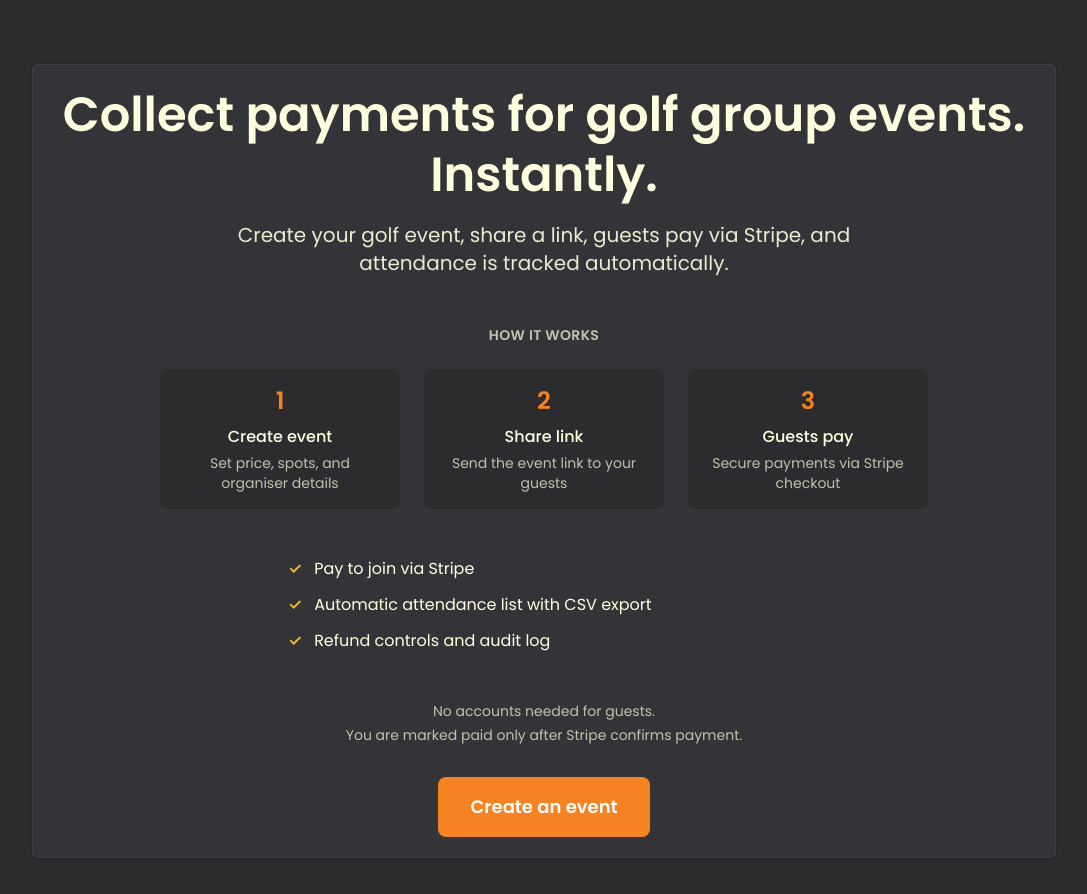
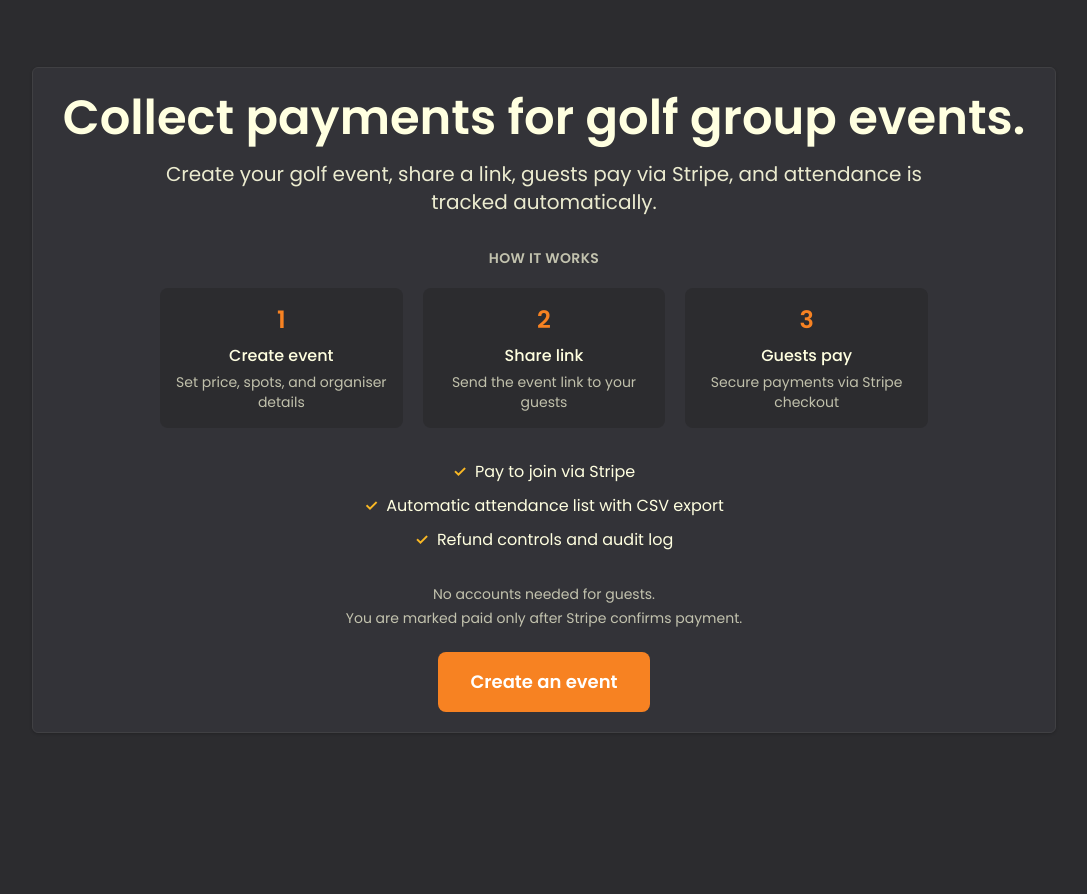
Before and after one commit to CamMacB17/alba-collect-host, a Next.js app: page / in a window 1280 px wide. Shown: the top 894 px of the page, without its empty margins (96-1183 px from the left). After the commit the page ends 800 px from the top, so only its background shows below. Built offline with nearby package versions, Linux system fonts and the light colour scheme.

Commit message:
UI: landing hero polish + admin block reorder

```diff
--- a/src/app/admin/[token]/page.tsx
+++ b/src/app/admin/[token]/page.tsx
@@ -281,6 +281,51 @@ export default async function AdminPage({ params }: { params: Promise<{ token: s
                 </div>
               </div>
             </div>
+
+            {/* Cleanup */}
+            <div>
+              <CleanupButton token={token} />
+            </div>
+
+            {/* Recent Actions */}
+            <div className="card">
+              <h2 className="text-base font-semibold mb-3" style={{ color: "#FFFFE0" }}>Recent Actions</h2>
+              {actionLogs.length === 0 ? (
+                <p className="text-xs py-3" style={{ color: "#FFFFE0", opacity: 0.6 }}>No actions logged yet</p>
+              ) : (
+                <div className="space-y-1.5">
+                  {actionLogs.map((log) => {
+                    const metadata = log.metadataJson as Record<string, unknown>;
+                    let summary = "";
+
+                    if (log.actionType === "REFUND_ALL") {
+                      const refunded = metadata.refunded as number | undefined;
+                      const attempted = metadata.attempted as number | undefined;
+                      const failed = metadata.failed as number | undefined;
+                      summary = `Refunded ${refunded || 0} of ${attempted || 0} payments${failed && failed > 0 ? `, ${failed} failed` : ""}`;
+                    } else if (log.actionType === "EVENT_CLOSE") {
+                      summary = "Event closed";
+                    } else if (log.actionType === "EVENT_REOPEN") {
+                      summary = "Event reopened";
+                    }
+
+                    return (
+                      <div key={log.id} className="flex items-start justify-between py-1.5" style={{ borderBottom: "1px solid #404043" }}>
+                        <div className="flex-1">
+                          <span className="text-xs font-medium" style={{ color: "#FFFFE0" }}>{log.actionType.replace(/_/g, " ")}</span>
+                          {summary && (
+                            <span className="text-xs ml-2" style={{ color: "#FFFFE0", opacity: 0.6 }}>— {summary}</span>
+                          )}
+                        </div>
+                        <span className="text-xs whitespace-nowrap ml-4" style={{ color: "#FFFFE0", opacity: 0.5 }}>
+                          {log.createdAt ? formatDate(log.createdAt) : "—"}
+                        </span>
+                      </div>
+                    );
+                  })}
+                </div>
+              )}
+            </div>
           </div>
 
           {/* Right Column */}
@@ -327,14 +372,7 @@ export default async function AdminPage({ params }: { params: Promise<{ token: s
               </div>
             )}
 
-            {/* Cleanup */}
-            <div>
-              <CleanupButton token={token} />
-            </div>
-          </div>
-        </div>
-
-        {/* Attendees Table - Full Width */}
+            {/* Attendees Table - Moved to Right Column */}
             <div className="card">
               <div className="flex items-center justify-between mb-4">
                 <h2 className="text-base font-semibold" style={{ color: "#FFFFE0" }}>Attendees</h2>
@@ -427,45 +465,7 @@ export default async function AdminPage({ params }: { params: Promise<{ token: s
                 </div>
               )}
             </div>
-
-        {/* Recent Actions */}
-        <div className="card">
-          <h2 className="text-base font-semibold mb-3" style={{ color: "#FFFFE0" }}>Recent Actions</h2>
-          {actionLogs.length === 0 ? (
-            <p className="text-xs py-3" style={{ color: "#FFFFE0", opacity: 0.6 }}>No actions logged yet</p>
-          ) : (
-            <div className="space-y-1.5">
-              {actionLogs.map((log) => {
-                const metadata = log.metadataJson as Record<string, unknown>;
-                let summary = "";
-
-                if (log.actionType === "REFUND_ALL") {
-                  const refunded = metadata.refunded as number | undefined;
-                  const attempted = metadata.attempted as number | undefined;
-                  const failed = metadata.failed as number | undefined;
-                  summary = `Refunded ${refunded || 0} of ${attempted || 0} payments${failed && failed > 0 ? `, ${failed} failed` : ""}`;
-                } else if (log.actionType === "EVENT_CLOSE") {
-                  summary = "Event closed";
-                } else if (log.actionType === "EVENT_REOPEN") {
-                  summary = "Event reopened";
-                }
-
-                return (
-                  <div key={log.id} className="flex items-start justify-between py-1.5" style={{ borderBottom: "1px solid #404043" }}>
-                    <div className="flex-1">
-                      <span className="text-xs font-medium" style={{ color: "#FFFFE0" }}>{log.actionType.replace(/_/g, " ")}</span>
-                      {summary && (
-                        <span className="text-xs ml-2" style={{ color: "#FFFFE0", opacity: 0.6 }}>— {summary}</span>
-                      )}
           </div>
-                    <span className="text-xs whitespace-nowrap ml-4" style={{ color: "#FFFFE0", opacity: 0.5 }}>
-                      {log.createdAt ? formatDate(log.createdAt) : "—"}
-                    </span>
-                  </div>
-                );
-              })}
-            </div>
-          )}
         </div>
       </div>
     </main>
--- a/src/app/page.tsx
+++ b/src/app/page.tsx
@@ -2,23 +2,23 @@ import Link from "next/link";
 
 export default function Home() {
   return (
-    <main className="min-h-screen py-16 px-4 sm:px-6 lg:px-8 flex items-center justify-center" style={{ background: "#2C2C2F" }}>
+    <main className="min-h-screen py-12 px-4 sm:px-6 lg:px-8 flex items-center justify-center" style={{ background: "#2C2C2F" }}>
       <div className="max-w-5xl mx-auto w-full">
         <div className="card text-center">
-          <h1 className="text-3xl sm:text-4xl md:text-5xl font-semibold mb-4 leading-tight" style={{ color: "#FFFFE0" }}>
-            Collect payments for golf group events.<br className="hidden sm:block" /> Instantly.
+          <h1 className="text-3xl sm:text-4xl md:text-5xl font-semibold mb-3 leading-tight" style={{ color: "#FFFFE0" }}>
+            Collect payments for golf group events.
           </h1>
 
-          <p className="text-lg sm:text-xl mb-12 max-w-2xl mx-auto" style={{ color: "#FFFFE0", opacity: 0.9 }}>
+          <p className="text-lg sm:text-xl mb-8 max-w-3xl mx-auto" style={{ color: "#FFFFE0", opacity: 0.9 }}>
             Create your golf event, share a link, guests pay via Stripe, and attendance is tracked automatically.
           </p>
 
           {/* How it works */}
-          <div className="mb-12">
-            <h2 className="text-sm font-semibold uppercase tracking-wide mb-6" style={{ color: "#FFFFE0", opacity: 0.7 }}>
+          <div className="mb-8">
+            <h2 className="text-sm font-semibold uppercase tracking-wide mb-5" style={{ color: "#FFFFE0", opacity: 0.7 }}>
               How it works
             </h2>
-            <div className="grid grid-cols-1 md:grid-cols-3 gap-6 max-w-3xl mx-auto">
+            <div className="grid grid-cols-1 md:grid-cols-3 gap-5 max-w-3xl mx-auto">
               <div className="p-4 rounded-lg" style={{ background: "#2C2C2F" }}>
                 <div className="text-2xl font-semibold mb-2" style={{ color: "#F78222" }}>1</div>
                 <div className="text-base font-medium mb-1" style={{ color: "#FFFFE0" }}>Create event</div>
@@ -43,24 +43,25 @@ export default function Home() {
             </div>
           </div>
 
-          <div className="mb-12 text-left max-w-lg mx-auto">
-            <ul className="space-y-3 text-base" style={{ color: "#FFFFE0" }}>
-              <li className="flex items-start">
-                <span className="mr-3 font-semibold flex-shrink-0" style={{ color: "#FBB924" }}>✓</span>
+          {/* Feature list - centered */}
+          <div className="mb-8">
+            <ul className="space-y-2.5 text-base mx-auto inline-block" style={{ color: "#FFFFE0" }}>
+              <li className="flex items-center justify-center gap-2">
+                <span className="font-semibold" style={{ color: "#FBB924" }}>✓</span>
                 <span>Pay to join via Stripe</span>
               </li>
-              <li className="flex items-start">
-                <span className="mr-3 font-semibold flex-shrink-0" style={{ color: "#FBB924" }}>✓</span>
+              <li className="flex items-center justify-center gap-2">
+                <span className="font-semibold" style={{ color: "#FBB924" }}>✓</span>
                 <span>Automatic attendance list with CSV export</span>
               </li>
-              <li className="flex items-start">
-                <span className="mr-3 font-semibold flex-shrink-0" style={{ color: "#FBB924" }}>✓</span>
+              <li className="flex items-center justify-center gap-2">
+                <span className="font-semibold" style={{ color: "#FBB924" }}>✓</span>
                 <span>Refund controls and audit log</span>
               </li>
             </ul>
           </div>
 
-          <div className="mb-8 text-sm space-y-1" style={{ color: "#FFFFE0", opacity: 0.7 }}>
+          <div className="mb-6 text-sm space-y-1" style={{ color: "#FFFFE0", opacity: 0.7 }}>
             <p>No accounts needed for guests.</p>
             <p>You are marked paid only after Stripe confirms payment.</p>
           </div>
```
Lines whose indentation alone changed are shown as unchanged.
